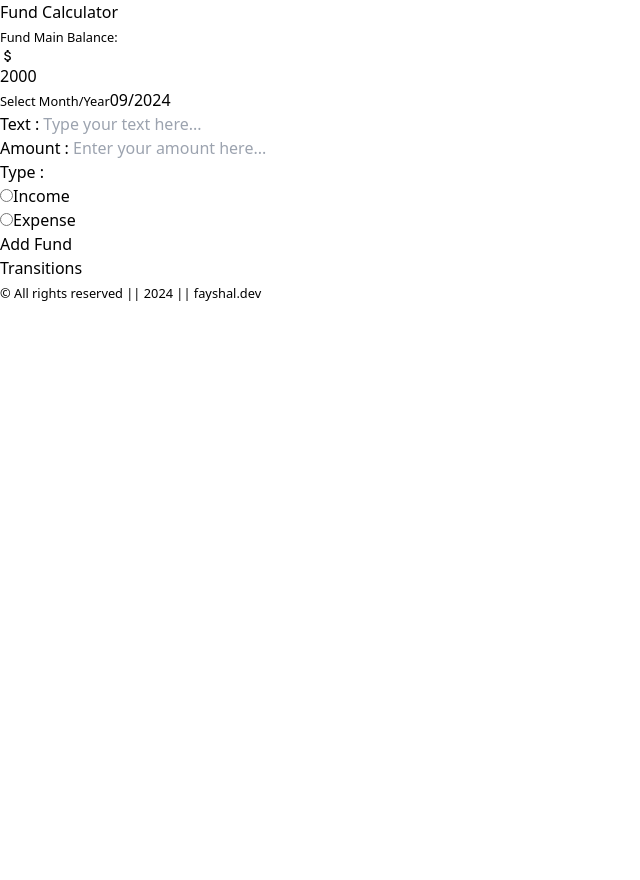
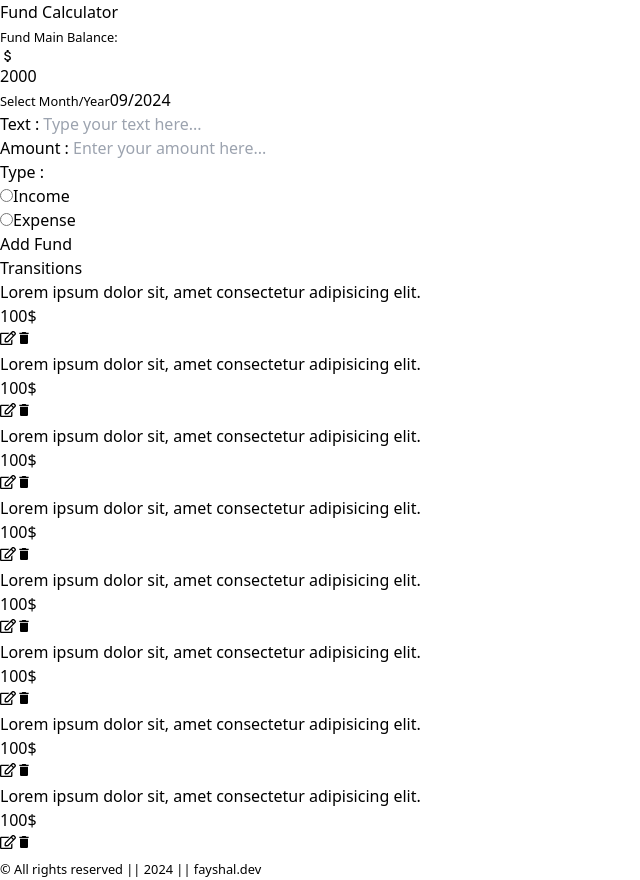
Before and after one commit to fayshal-bin-amir-002/fund-calculator, a React (Vite) app: page / in a window 1280 px wide. Shown: the whole page, without its empty margins (0-640 px from the left). Before the commit the page ends 800 px from the top, so only its background shows below. Built offline with nearby package versions, Linux system fonts and the light colour scheme.

Commit message:
added: transitions section and transition card

```diff
--- a/src/components/Form.jsx
+++ b/src/components/Form.jsx
@@ -14,12 +14,12 @@ const Form = () => {
                     <label className="text-xl font-medium">Type : </label>
                     <div className="flex w-2/3 justify-start items-center gap-12">
                         <div>
-                            <input type="radio" name="type" id="type" value="income" className="mr-2" />
-                            <label htmlFor="type">Income</label>
+                            <input type="radio" name="type" id="type1" value="income" className="mr-2" />
+                            <label htmlFor="type1">Income</label>
                         </div>
                         <div>
-                            <input type="radio" name="type" id="type" value="expense" className="mr-2" />
-                            <label htmlFor="type">Expense</label>
+                            <input type="radio" name="type" id="type2" value="expense" className="mr-2" />
+                            <label htmlFor="type2">Expense</label>
                         </div>
                     </div>
                 </div>
--- /dev/null
+++ b/src/components/Transition.jsx
@@ -0,0 +1,19 @@
+import { FaRegEdit } from "react-icons/fa";
+import { MdDelete } from "react-icons/md";
+
+const Transition = () => {
+    return (
+        <div className="bg-green-100 p-1.5 text-gray-600 rounded-lg shadow-md text-sm flex justify-between items-center gap-4">
+            <p>Lorem ipsum dolor sit, amet consectetur adipisicing elit.</p>
+            <div className="flex justify-between items-center gap-4">
+                <p>100$</p>
+                <div className="flex justify-between items-center gap-2 text-2xl">
+                    <button className="text-green-600"><FaRegEdit /></button>
+                    <button className="text-red-600"><MdDelete /></button>
+                </div>
+            </div>
+        </div>
+    );
+};
+
+export default Transition;
--- a/src/components/Transitions.jsx
+++ b/src/components/Transitions.jsx
@@ -1,7 +1,20 @@
+import Transition from "./Transition";
+
 const Transitions = () => {
     return (
-        <div className="px-4 md:px-6 pt-4">
-            <h4 className="text-center text-xl font-medium border-b pb-1">Transitions</h4>
+        <div className="px-4 md:px-6 pt-4 overflow-y-auto">
+            <h4 className="text-center text-xl font-medium border-b pb-1 mb-3">Transitions</h4>
+
+            <div className="space-y-2">
+                <Transition></Transition>
+                <Transition></Transition>
+                <Transition></Transition>
+                <Transition></Transition>
+                <Transition></Transition>
+                <Transition></Transition>
+                <Transition></Transition>
+                <Transition></Transition>
+            </div>
         </div>
     );
 };
--- a/src/pages/Home.jsx
+++ b/src/pages/Home.jsx
@@ -4,7 +4,7 @@ import Transitions from "../components/Transitions";
 
 const Home = () => {
     return (
-        <div className="xl:w-1/3 md:w-2/3 bg-gray-50 min-h-[70vh] w-full rounded-lg shadow-lg overflow-hidden">
+        <div className="xl:w-1/3 md:w-2/3 bg-gray-50 max-h-[90%] w-full rounded-lg shadow-lg overflow-y-auto">
             <Balance></Balance>
             <Form></Form>
             <Transitions></Transitions>
```
